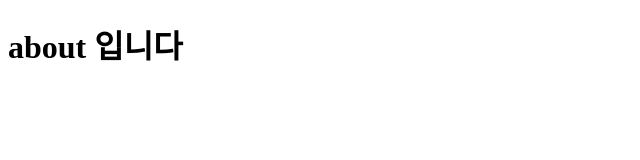
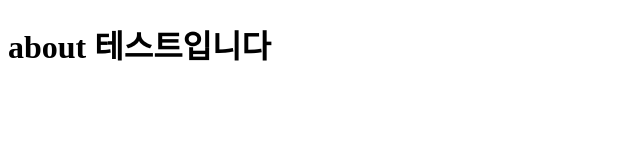
Before and after one commit to elijahthinking/three_rep, a plain HTML site: page about.html in a window 1280 px wide. Shown: the whole page, without its empty margins (0-640 px from the left). Drawn offline with Linux system fonts and the light colour scheme.

Commit message:
update test

```diff
--- a/about.html
+++ b/about.html
@@ -6,6 +6,6 @@
     <title>Document</title>
 </head>
 <body>
-    <h1>about 입니다</h1>
+    <h1>about 테스트입니다</h1>
 </body>
 </html>
```
